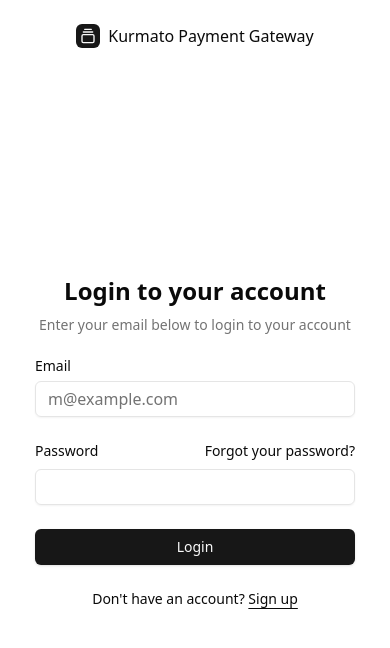
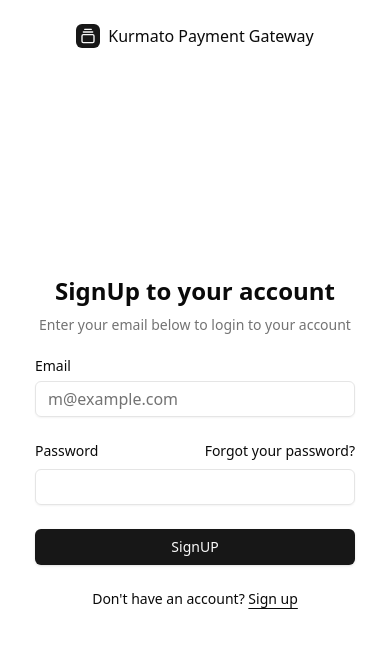
Before and after one commit to vipuldhomane/PG-Admin, a React (Vite) app: page /signup in a window 390 px wide. Shown: the top 648 px of the page. Built offline with nearby package versions, Linux system fonts and the light colour scheme.

Commit message:
signupform

```diff
--- a/src/App.jsx
+++ b/src/App.jsx
@@ -6,7 +6,7 @@ import Sidebar from "./components/Sidebar";
 import Navbar from "./components/Navbar";
 
 const LoginPage = lazy(() => import("./pages/LoginPage"));
-const SignUpPage = lazy(() => import("./pages/LoginPage"));
+const SignUpPage = lazy(() => import("./pages/SignUpPage"));
 
 export default function App() {
   const [isMobileMenuOpen, setIsMobileMenuOpen] = useState(false);
--- /dev/null
+++ b/src/components/signup-form.jsx
@@ -0,0 +1,58 @@
+import { cn } from "@/lib/utils";
+import { Button } from "@/components/ui/button";
+import { Input } from "@/components/ui/input";
+import { Label } from "@/components/ui/label";
+
+export function SignUpForm({ className, ...props }) {
+  return (
+    <form className={cn("flex flex-col gap-6", className)} {...props}>
+      <div className="flex flex-col items-center gap-2 text-center">
+        <h1 className="text-2xl font-bold">SignUp to your account</h1>
+        <p className="text-balance text-sm text-muted-foreground">
+          Enter your email below to login to your account
+        </p>
+      </div>
+      <div className="grid gap-6">
+        <div className="grid gap-2">
+          <Label htmlFor="email">Email</Label>
+          <Input id="email" type="email" placeholder="m@example.com" required />
+        </div>
+        <div className="grid gap-2">
+          <div className="flex items-center">
+            <Label htmlFor="password">Password</Label>
+            <a
+              href="#"
+              className="ml-auto text-sm underline-offset-4 hover:underline"
+            >
+              Forgot your password?
+            </a>
+          </div>
+          <Input id="password" type="password" required />
+        </div>
+        <Button type="submit" className="w-full">
+          SignUP
+        </Button>
+        {/* <div
+          className="relative text-center text-sm after:absolute after:inset-0 after:top-1/2 after:z-0 after:flex after:items-center after:border-t after:border-border">
+          <span className="relative z-10 bg-background px-2 text-muted-foreground">
+            Or continue with
+          </span>
+        </div> */}
+        {/* <Button variant="outline" className="w-full">
+          <svg xmlns="http://www.w3.org/2000/svg" viewBox="0 0 24 24">
+            <path
+              d="M12 .297c-6.63 0-12 5.373-12 12 0 5.303 3.438 9.8 8.205 11.385.6.113.82-.258.82-.577 0-.285-.01-1.04-.015-2.04-3.338.724-4.042-1.61-4.042-1.61C4.422 18.07 3.633 17.7 3.633 17.7c-1.087-.744.084-.729.084-.729 1.205.084 1.838 1.236 1.838 1.236 1.07 1.835 2.809 1.305 3.495.998.108-.776.417-1.305.76-1.605-2.665-.3-5.466-1.332-5.466-5.93 0-1.31.465-2.38 1.235-3.22-.135-.303-.54-1.523.105-3.176 0 0 1.005-.322 3.3 1.23.96-.267 1.98-.399 3-.405 1.02.006 2.04.138 3 .405 2.28-1.552 3.285-1.23 3.285-1.23.645 1.653.24 2.873.12 3.176.765.84 1.23 1.91 1.23 3.22 0 4.61-2.805 5.625-5.475 5.92.42.36.81 1.096.81 2.22 0 1.606-.015 2.896-.015 3.286 0 .315.21.69.825.57C20.565 22.092 24 17.592 24 12.297c0-6.627-5.373-12-12-12"
+              fill="currentColor" />
+          </svg>
+          Login with GitHub
+        </Button> */}
+      </div>
+      <div className="text-center text-sm">
+        Don&apos;t have an account?{" "}
+        <a href="#" className="underline underline-offset-4">
+          Sign up
+        </a>
+      </div>
+    </form>
+  );
+}
--- a/src/pages/SignUp.jsx
+++ /dev/null
@@ -1,5 +0,0 @@
-import React from "react";
-
-export const SignUp = () => {
-  return <div>SignUp</div>;
-};
--- /dev/null
+++ b/src/pages/SignUpPage.jsx
@@ -0,0 +1,34 @@
+import { GalleryVerticalEnd } from "lucide-react";
+
+// import { LoginForm } from "@/components/login-form";
+import { SignUpForm } from "@/components/signup-form";
+
+export default function LoginPage() {
+  return (
+    <div className="grid min-h-svh lg:grid-cols-2">
+      <div className="flex flex-col gap-4 p-6 md:p-10">
+        <div className="flex justify-center gap-2 md:justify-start">
+          <a href="#" className="flex items-center gap-2 font-medium">
+            <div className="flex h-6 w-6 items-center justify-center rounded-md bg-primary text-primary-foreground">
+              <GalleryVerticalEnd className="size-4" />
+            </div>
+            Kurmato Payment Gateway
+          </a>
+        </div>
+        <div className="flex flex-1 items-center justify-center">
+          <div className="w-full max-w-xs">
+            <SignUpForm />
+          </div>
+        </div>
+      </div>
+      <div className="relative hidden bg-muted lg:block">
+        <img
+          // src="/placeholder.svg"
+          src="https://img.freepik.com/free-photo/3d-render-secure-login-password-illustration_107791-16640.jpg?t=st=1736926929~exp=1736930529~hmac=81e324098160329ee499c961e2b5fb98b83433f6f2216e38a9788f818d2f7b88&w=740"
+          alt="Image"
+          className="absolute inset-0 h-full w-full object-cover dark:brightness-[0.2] dark:grayscale"
+        />
+      </div>
+    </div>
+  );
+}
```
